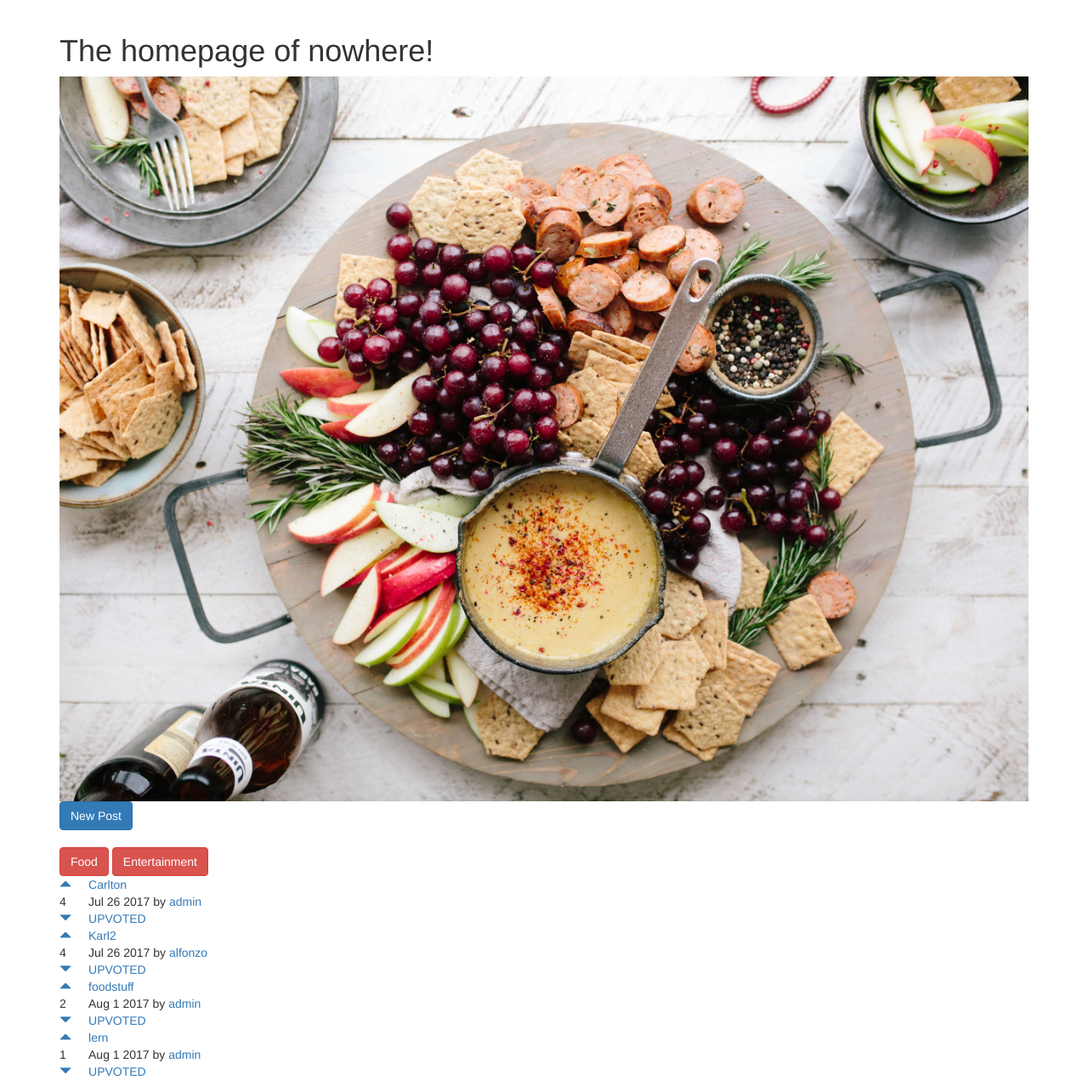
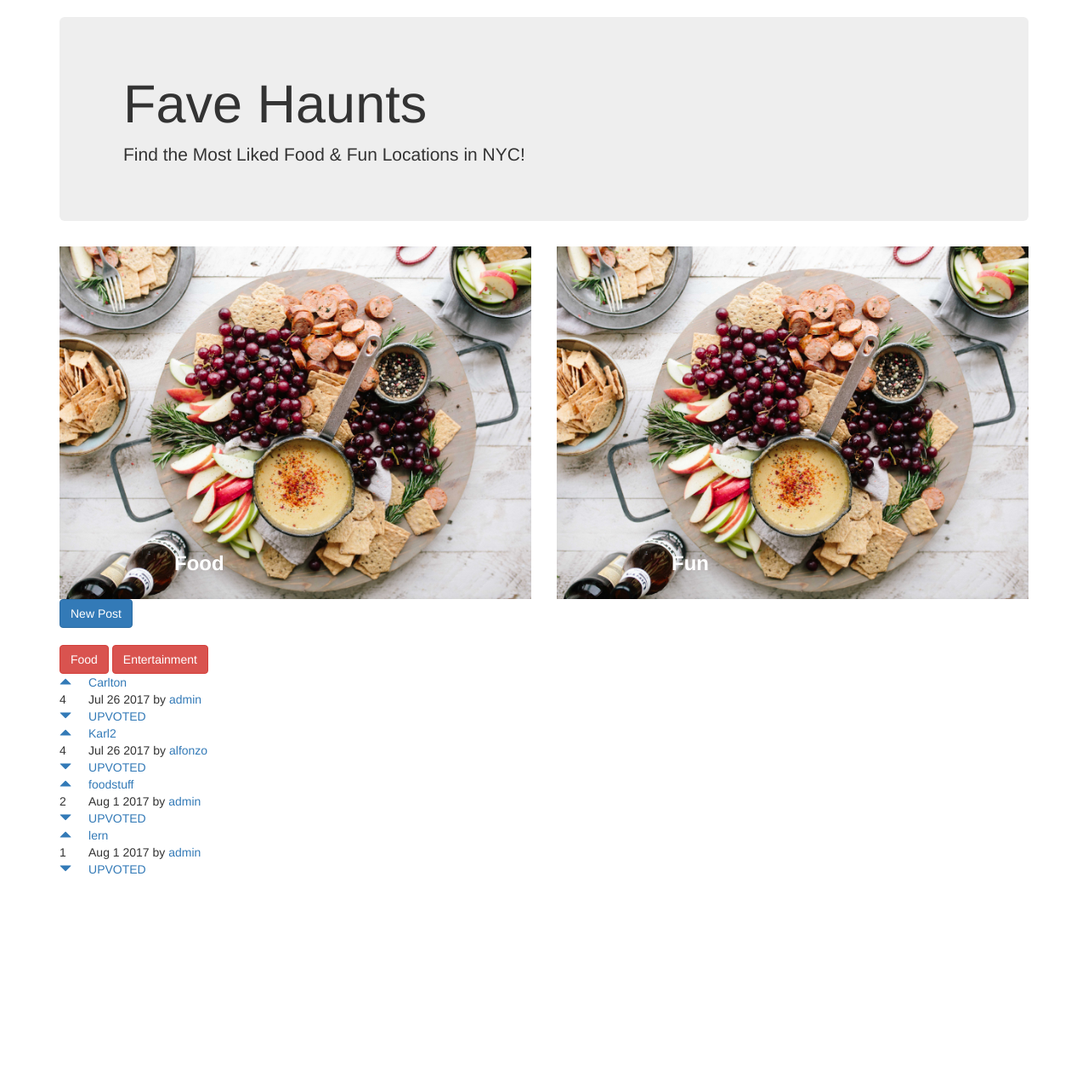
Before and after one commit to gcbest/fave-haunts, a Django app: page / in a window 1280 px wide. Shown: the part 52-1323 px from the top of the page at 85% size. After the commit the page ends 1081 px from the top, so only its background shows below. Run offline with Django 3.2, Linux system fonts and the light colour scheme; data comes from the database, SQL or seed files in the repository; both versions use the stored data as it was after the commit; some libraries are stand-ins or nearby versions; some web fonts are replaced.

Commit message:
bootswatch theme updated

```diff
--- /dev/null
+++ b/posts/static/css/posts.css
@@ -0,0 +1,21 @@
+h1 {
+	color: orange;
+}
+
+#food:hover {
+	opacity: 0.75
+}
+
+#fun:hover {
+	opacity: 0.75
+}
+
+.topic {
+	  z-index: 100;
+  position: absolute;
+  color: white;
+  font-size: 24px;
+  font-weight: bold;
+  left: 150px;
+  top: 350px;
+}
--- a/posts/templates/posts/home.html
+++ b/posts/templates/posts/home.html
@@ -2,9 +2,24 @@
 
 {% block content %}
 
-<h1>The homepage of nowhere!</h1>
-{% load static %}
-<img src="{% static 'posts/food.jpg' %}" alt="food" class="img-responsive" />
+<div class="jumbotron jumbotron-fluid">
+  <div class="container">
+    <h1 class="display-3">Fave Haunts</h1>
+    <p class="lead">Find the Most Liked Food &amp; Fun Locations in NYC!</p>
+  </div>
+</div>
+<div class="row">
+	{% load static %}
+	<div class="col-sm-6">
+		<img id="food" src="{% static 'posts/food.jpg' %}" alt="food" class="img-responsive" />
+		<h4 class="topic">Food</h4>
+	</div>
+	<div class="col-sm-6">
+		<img id="fun" src="{% static 'posts/food.jpg' %}" alt="food" class="img-responsive" />
+		<h4 class="topic">Fun</h4>
+	</div>
+</div>
+
 <a class="btn btn-primary" href="{% url 'posts:create' %}">New Post</a>
 
 <br>
--- a/templates/base.html
+++ b/templates/base.html
@@ -9,6 +9,9 @@
     <title>Fave Haunts</title>
     <!-- Bootstrap -->
     <link rel="stylesheet" href="https://maxcdn.bootstrapcdn.com/bootstrap/3.3.7/css/bootstrap.min.css" integrity="sha384-BVYiiSIFeK1dGmJRAkycuHAHRg32OmUcww7on3RYdg4Va+PmSTsz/K68vbdEjh4u" crossorigin="anonymous">
+    <link href="https://maxcdn.bootstrapcdn.com/bootswatch/3.3.7/solar/bootstrap.min.css" rel="stylesheet" integrity="sha384-GC77SCz5O11gVtXl0sSfbQYEWSSznn1wPDHgL1BGUTFU9iEoUrG4IOJa5CBVY8kR" crossorigin="anonymous">
+    {% load static %}
+    <link rel="stylesheet" href="{% static 'css/posts.css' %}">
     <!-- HTML5 shim and Respond.js for IE8 support of HTML5 elements and media queries -->
     <!-- WARNING: Respond.js doesn't work if you view the page via file:// -->
     <!--[if lt IE 9]>
```
Also changed, not shown: db.sqlite3.
